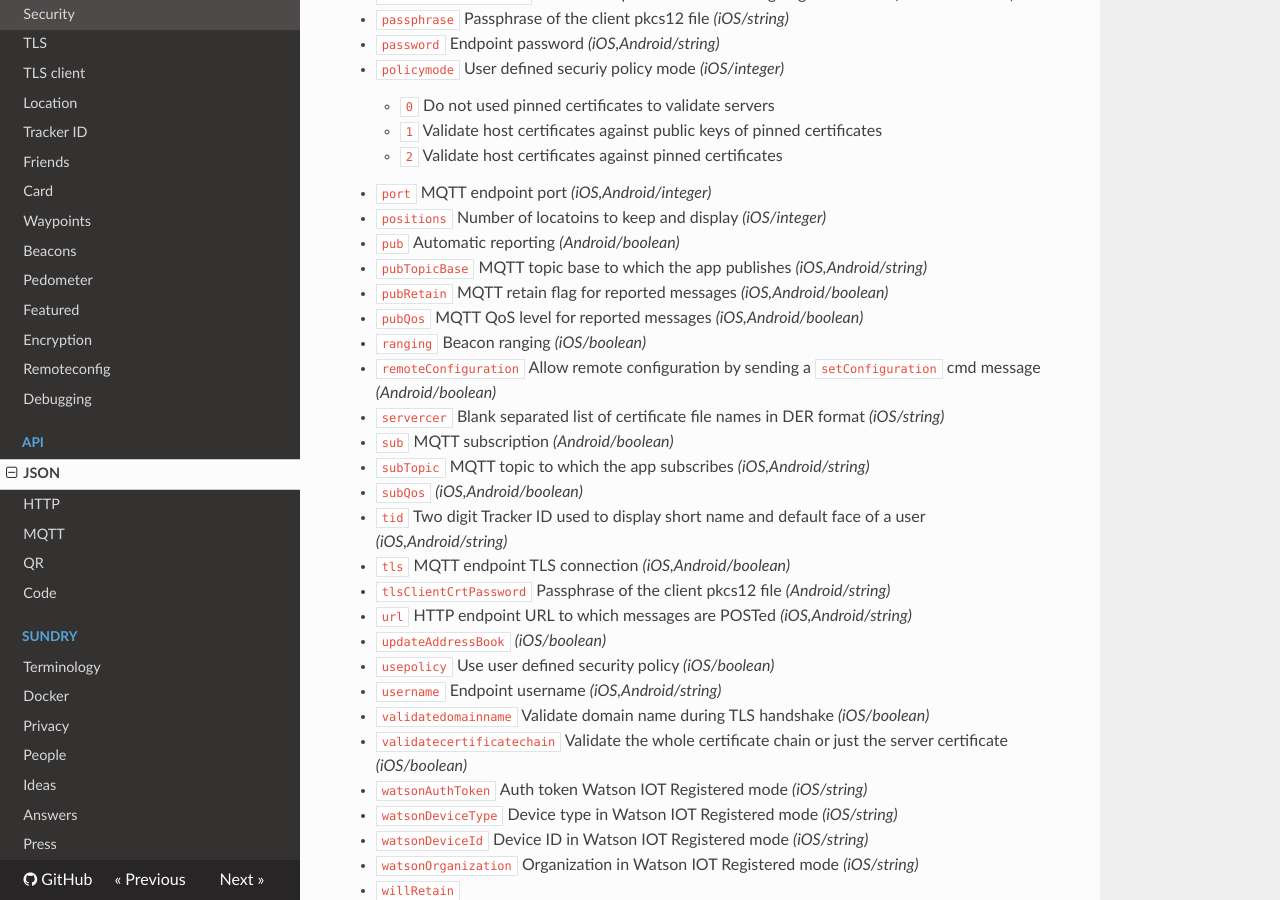
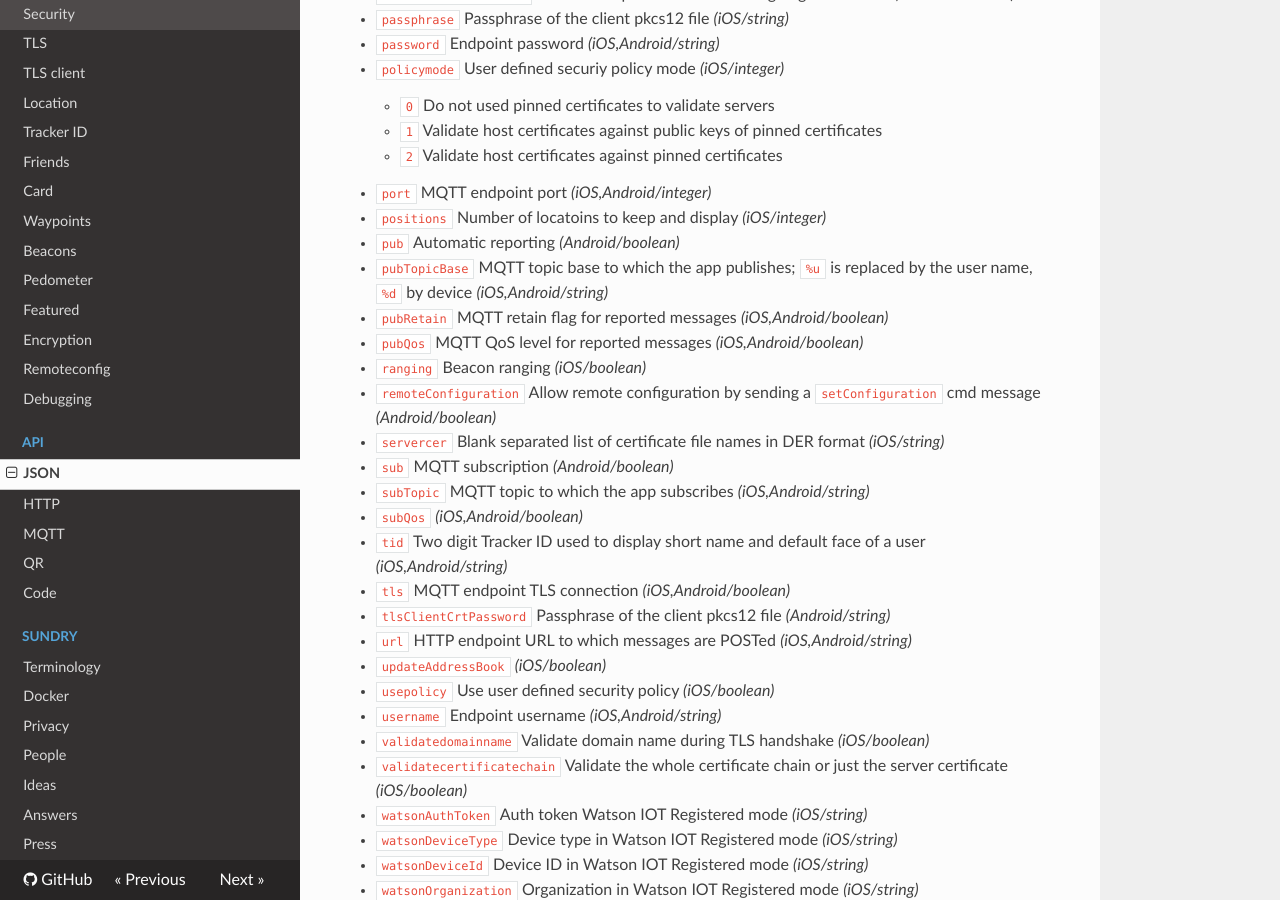
Before and after one commit to owntracks/booklet, an MkDocs documentation site: the page built from docs/tech/json.md, in a window 1280 px wide and 900 px high, scrolled down 6997 px. Built offline with MkDocs 1.6.1, drawn with Linux system fonts in a browser that asks for light colours; nearby versions of some CDN libraries; old or Windows-style settings are respelled for this version of MkDocs.

Commit message:
add %u %d

```diff
--- a/docs/tech/json.md
+++ b/docs/tech/json.md
@@ -249,7 +249,7 @@ The device configuration can be imported and exported as JSON. The exported conf
 * `port` MQTT endpoint port _(iOS,Android/integer)_
 * `positions` Number of locatoins to keep and display _(iOS/integer)_
 * `pub` Automatic reporting _(Android/boolean)_
-* `pubTopicBase` MQTT topic base to which the app publishes   _(iOS,Android/string)_
+* `pubTopicBase` MQTT topic base to which the app publishes; `%u` is replaced by the user name, `%d` by device   _(iOS,Android/string)_
 * `pubRetain` MQTT retain flag for reported messages _(iOS,Android/boolean)_
 * `pubQos` MQTT QoS level for reported messages _(iOS,Android/boolean)_
 * `ranging` Beacon ranging _(iOS/boolean)_
```
